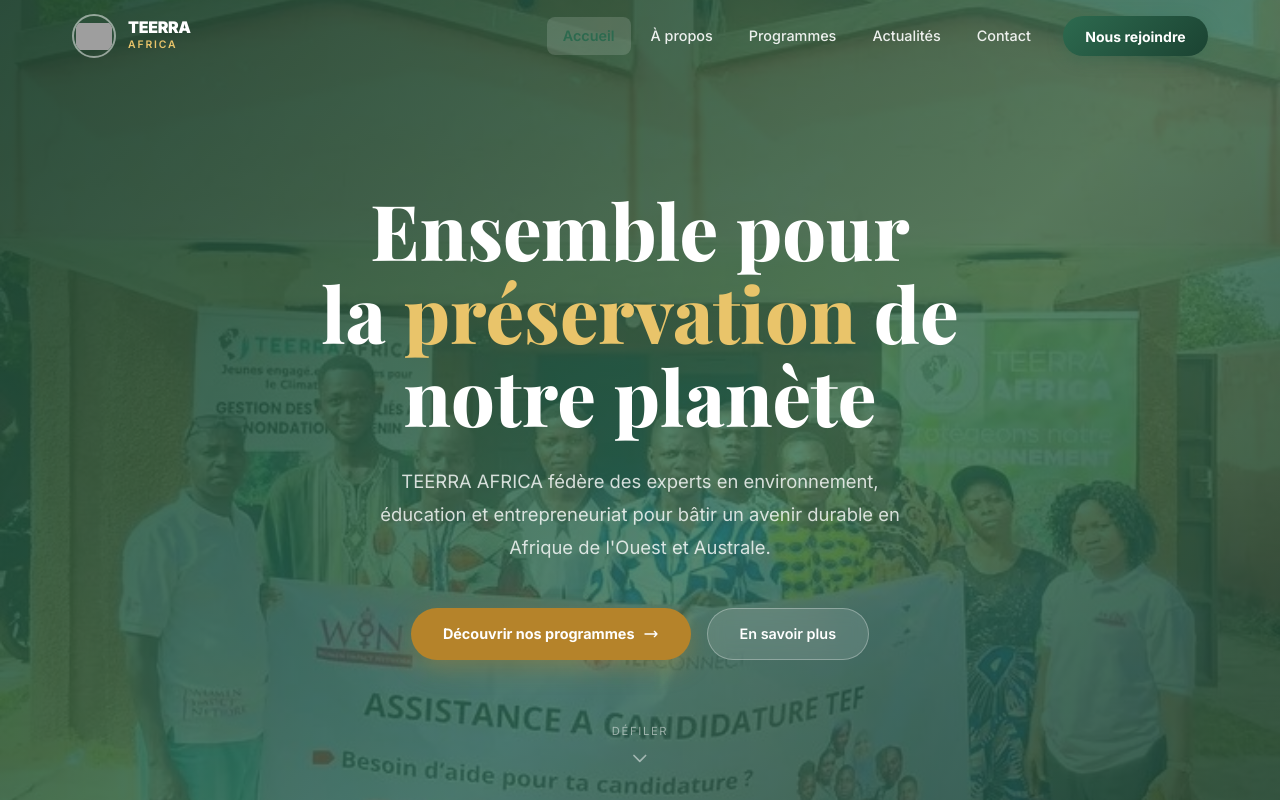
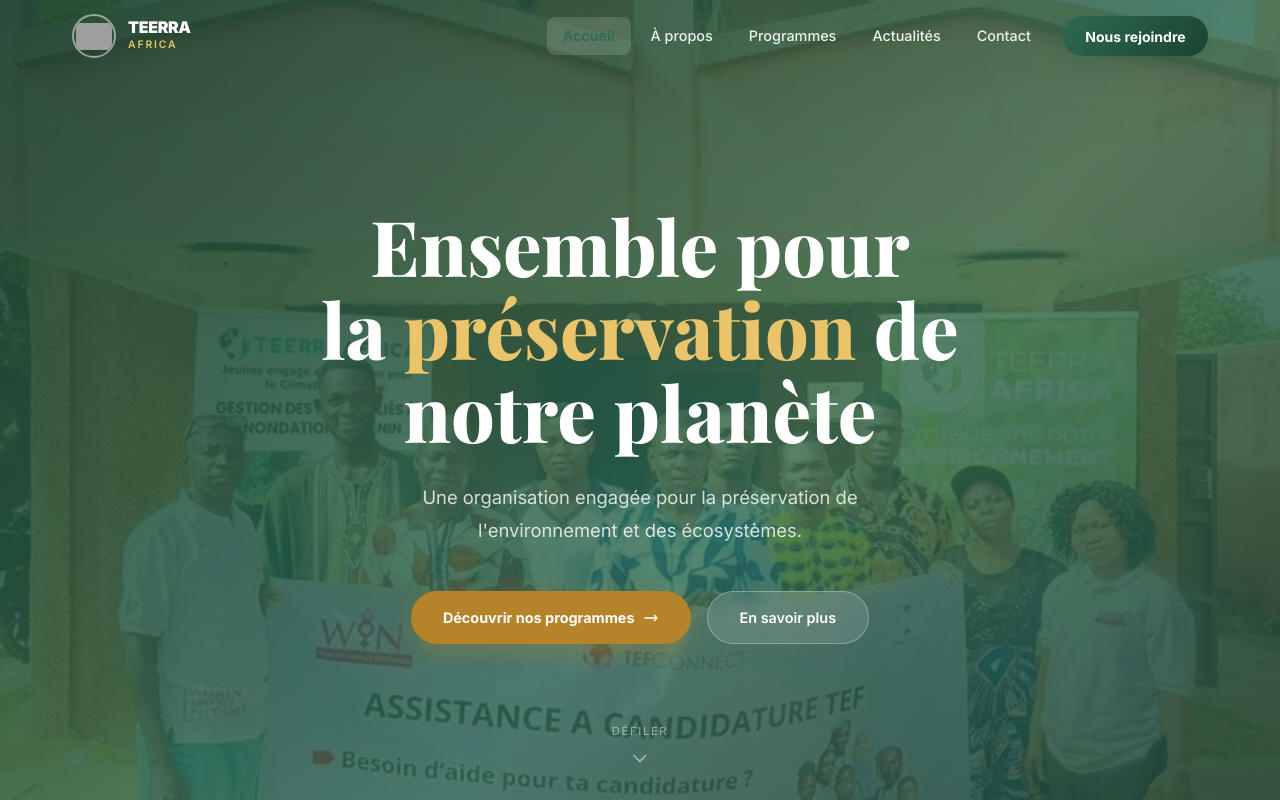
Before and after one commit to VOGLOSSOU/TeerraAfrica, a Next.js app: page / in a window 1280 px wide. Shown: the top 800 px of the page. Built offline with nearby package versions, Linux system fonts and the light colour scheme; grey boxes are pictures that could not be loaded; a web font is replaced by a local one.

Commit message:
reformulation des pr heros

```diff
--- a/app/page.tsx
+++ b/app/page.tsx
@@ -55,8 +55,7 @@ export default function HomePage() {
               marginBottom: '2.75rem',
             }}
           >
-            TEERRA AFRICA fédère des experts en environnement, éducation et entrepreneuriat
-            pour bâtir un avenir durable en Afrique de l&apos;Ouest et Australe.
+            Une organisation engagée pour la préservation de l&apos;environnement et des écosystèmes.
           </p>
 
           {/* CTAs */}
```
